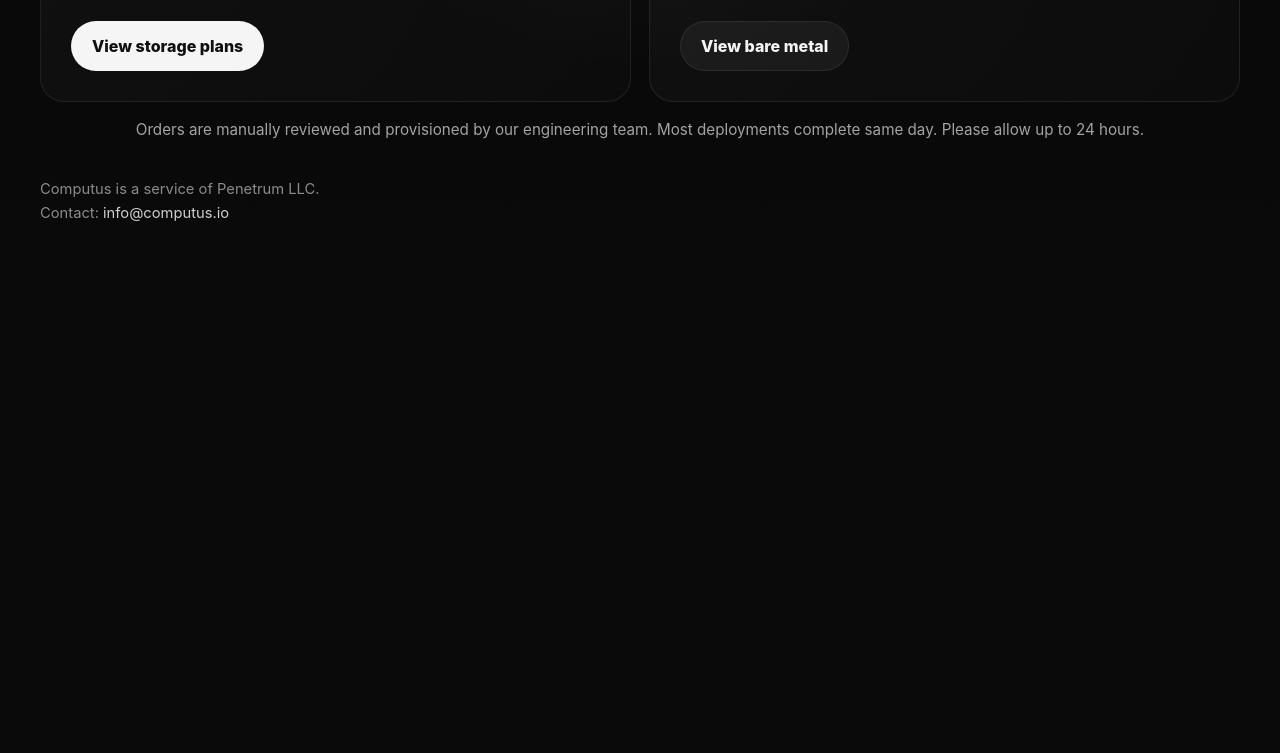
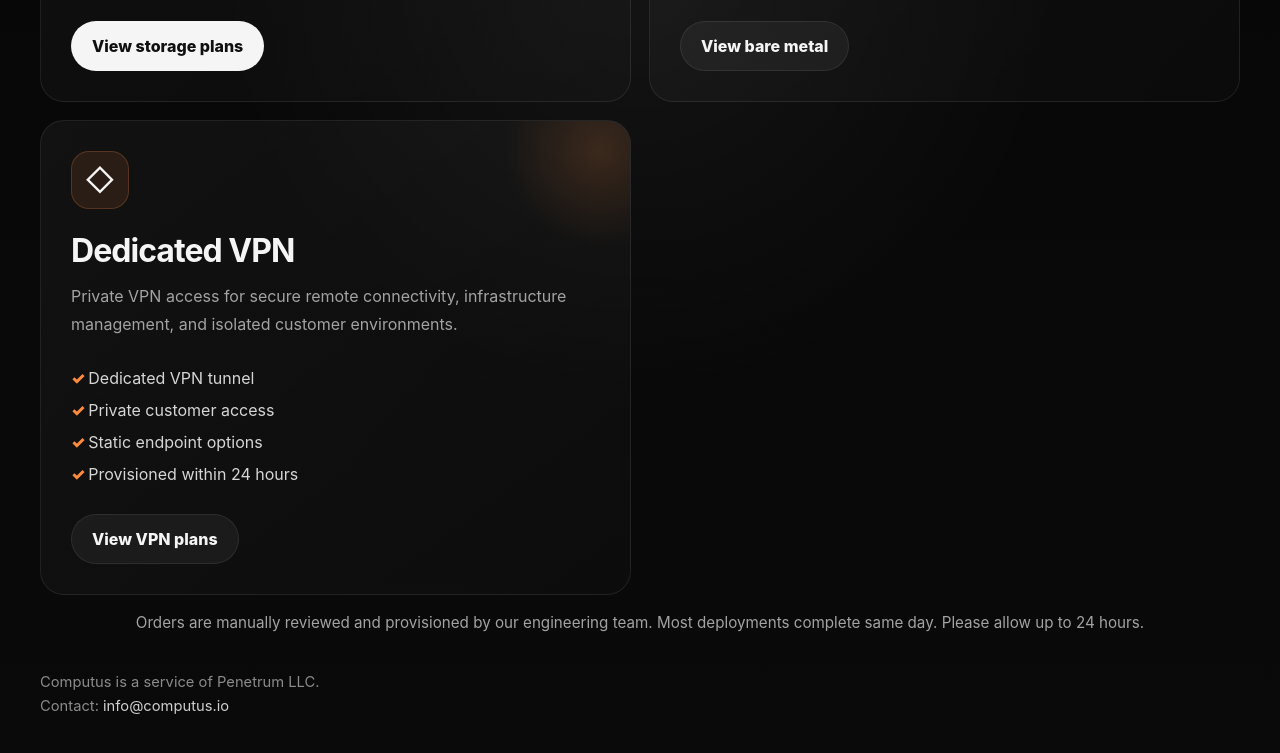
Before and after one commit to LordTeruki/splashpage, a plain HTML site: page cloud/index.html in a window 1280 px wide. Shown: the part 875-1628 px from the top of the page. Before the commit the page ends 1199 px from the top, so only its background shows below. Drawn offline with Linux system fonts and the light colour scheme.

Commit message:
Update index.html

```diff
--- a/cloud/index.html
+++ b/cloud/index.html
@@ -325,6 +325,26 @@
       View bare metal
     </a>
   </article>
+
+  <article class="category">
+    <div class="icon">◇</div>
+    <h2>Dedicated VPN</h2>
+    <p>
+      Private VPN access for secure remote connectivity, infrastructure
+      management, and isolated customer environments.
+    </p>
+
+    <ul class="features">
+      <li>Dedicated VPN tunnel</li>
+      <li>Private customer access</li>
+      <li>Static endpoint options</li>
+      <li>Provisioned within 24 hours</li>
+    </ul>
+
+    <a class="btn btn-secondary" href="/dedicated-vpn/">
+      View VPN plans
+    </a>
+  </article>
 </section>
 
     <p class="note">
```
Lines whose indentation alone changed are shown as unchanged.
